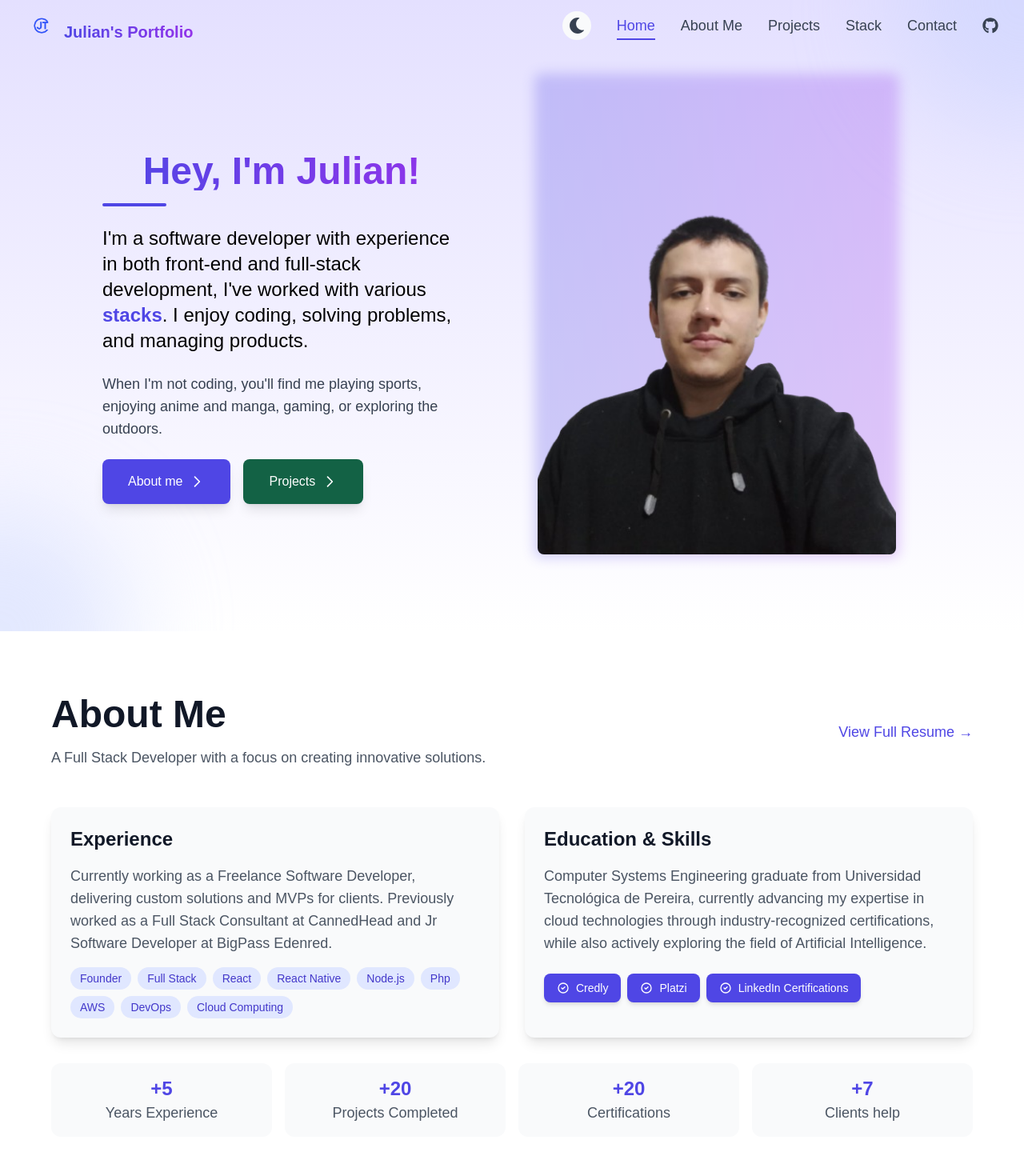
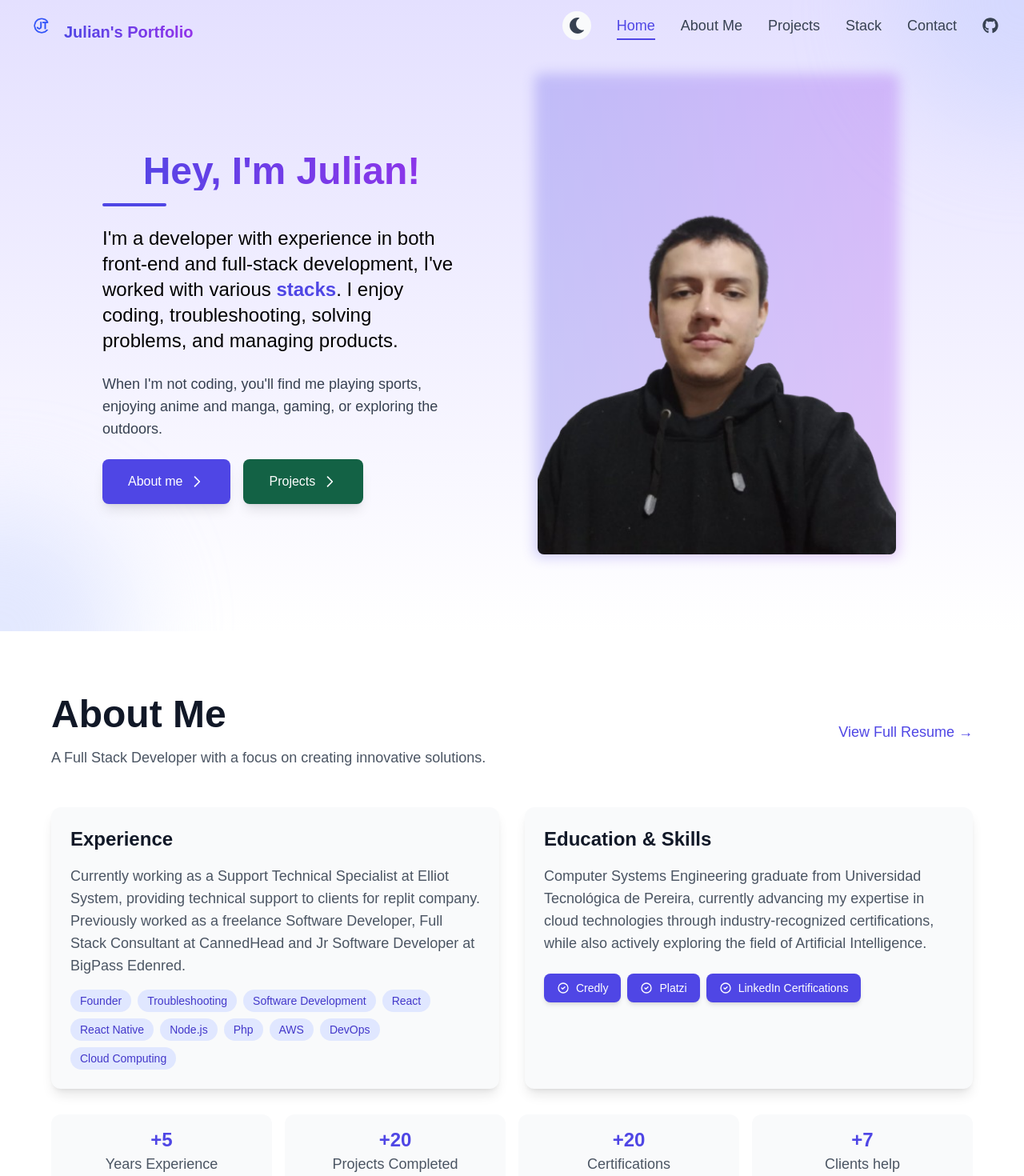
Before and after one commit to Kalugy/Porfolio, a React (Vite) app: page / in a window 1280 px wide. Shown: the top 1470 px of the page at 80% size. Built offline with nearby package versions, Linux system fonts and the light colour scheme.

Commit message:
Update professional experience in Resume components to reflect current role as Support Technical Specialist at Elliot Systems, enhance clarity in Header and ResumeHome sections, and refine role titles for better alignment with skills.

```diff
--- a/src/components/Home/Header.jsx
+++ b/src/components/Home/Header.jsx
@@ -34,11 +34,11 @@ const ContactUsSection = () => {
           </div>
 
           <h2 className="text-lg sm:text-xl md:text-2xl font-medium mb-2 sm:mb-4 leading-relaxed">
-            I'm a software developer with experience in both front-end and full-stack development, I've worked with various{' '}
+            I'm a developer with experience in both front-end and full-stack development, I've worked with various{' '}
             <a href="#stack" className="text-indigo-600 dark:text-indigo-400 hover:underline font-semibold">
               stacks
             </a>.
-            I enjoy coding, solving problems, and managing products.
+            I enjoy coding, troubleshooting, solving problems, and managing products.
           </h2>
 
           <motion.div
--- a/src/components/Home/ResumeHome.jsx
+++ b/src/components/Home/ResumeHome.jsx
@@ -26,15 +26,18 @@ export default function ResumeHome() {
           <div className="bg-gray-50 dark:bg-gray-800 p-6 rounded-xl shadow-lg">
             <h3 className="text-2xl font-semibold text-gray-900 dark:text-white mb-4">Experience</h3>
             <p className="text-gray-600 dark:text-gray-400 mb-4">
-              Currently working as a Freelance Software Developer, delivering custom solutions and MVPs for clients.
-              Previously worked as a Full Stack Consultant at CannedHead and Jr Software Developer at BigPass Edenred.
+              Currently working as a Support Technical Specialist at Elliot System, providing technical support to clients for replit company.
+              Previously worked as a freelance Software Developer, Full Stack Consultant at CannedHead and Jr Software Developer at BigPass Edenred.
             </p>
             <div className="flex flex-wrap gap-2">
               <span className="px-3 py-1 text-sm bg-indigo-100 dark:bg-indigo-900 text-indigo-700 dark:text-indigo-300 rounded-full">
                 Founder
               </span>
               <span className="px-3 py-1 text-sm bg-indigo-100 dark:bg-indigo-900 text-indigo-700 dark:text-indigo-300 rounded-full">
-                Full Stack
+                Troubleshooting
+              </span>
+              <span className="px-3 py-1 text-sm bg-indigo-100 dark:bg-indigo-900 text-indigo-700 dark:text-indigo-300 rounded-full">
+                Software Development
               </span>
               <span className="px-3 py-1 text-sm bg-indigo-100 dark:bg-indigo-900 text-indigo-700 dark:text-indigo-300 rounded-full">
                 React
--- a/src/components/Resume/Resume.jsx
+++ b/src/components/Resume/Resume.jsx
@@ -2,6 +2,20 @@ import React from 'react';
 import { Link } from 'react-router-dom';
 import Roles from './Roles';
 const experience = [
+  {
+    company: 'Elliot Systems',
+    location: 'Remote',
+    role: 'Support Technical Specialist',
+    tasks: [
+      'Provide technical support to clients for replit company',
+      'Troubleshoot and resolve technical issues',
+      'Maintain and update software and hardware',
+      'Provide training and documentation to clients',
+      'Collaborate with the development team to implement new features and improvements'
+    ],
+    date: '2025-2026',
+    isActive: true
+  },
   {
     company: 'Freelance',
     location: 'Remote',
@@ -14,7 +28,7 @@ const experience = [
       'Creating own personal projects to idea into a full application on market'
     ],
     date: '2024',
-    isActive: true
+    isActive: false
   },
   {
     company: 'CannedHead',
@@ -191,6 +205,7 @@ export default function Resume() {
         <div className="flex flex-col sm:flex-row sm:items-center sm:justify-between mb-6 gap-4">
           <h2 className="text-3xl font-bold text-gray-900 dark:text-white">Experience</h2>
           <Link
+             onClick={() => window.scrollTo(0, 0)}
              to="/contact"
              className="inline-flex items-center px-6 py-3 bg-indigo-600 text-white rounded-lg hover:bg-indigo-700 transition-all duration-300 shadow-lg font-semibold text-lg"
            >
--- a/src/components/Resume/Roles.jsx
+++ b/src/components/Resume/Roles.jsx
@@ -2,7 +2,7 @@ import React from 'react';
 
 const shortTermRoles = [
   {
-    title: 'Frontend or Full-Stack Developer',
+    title: 'Frontend & Full-Stack Software Engineer | AI Development',
     duration: '0-2 years',
     focus: 'JavaScript, Node.js, React, React Native',
     description: 'Building scalable web applications with modern frontend and backend technologies'
@@ -15,10 +15,10 @@ const shortTermRoles = [
     description: 'Coordinating projects while maintaining hands-on coding responsibilities'
   },
   {
-    title: 'Unity Developer',
+    title: 'Support Engineer, QA Engineer',
     duration: '0-2 years',
-    focus: 'Unity, C#, Prototyping, Gameplay Systems',
-    description: 'Open for this role in case the industry has vacancies, Creating prototypes, gameplay systems, and development tools with Unity engine'
+    focus: 'Technical Support, Troubleshooting, Software Development',
+    description: 'Providing technical support to clients, Troubleshooting and Software Development, Testing and Quality Assurance'
   },
 ];
 
```
